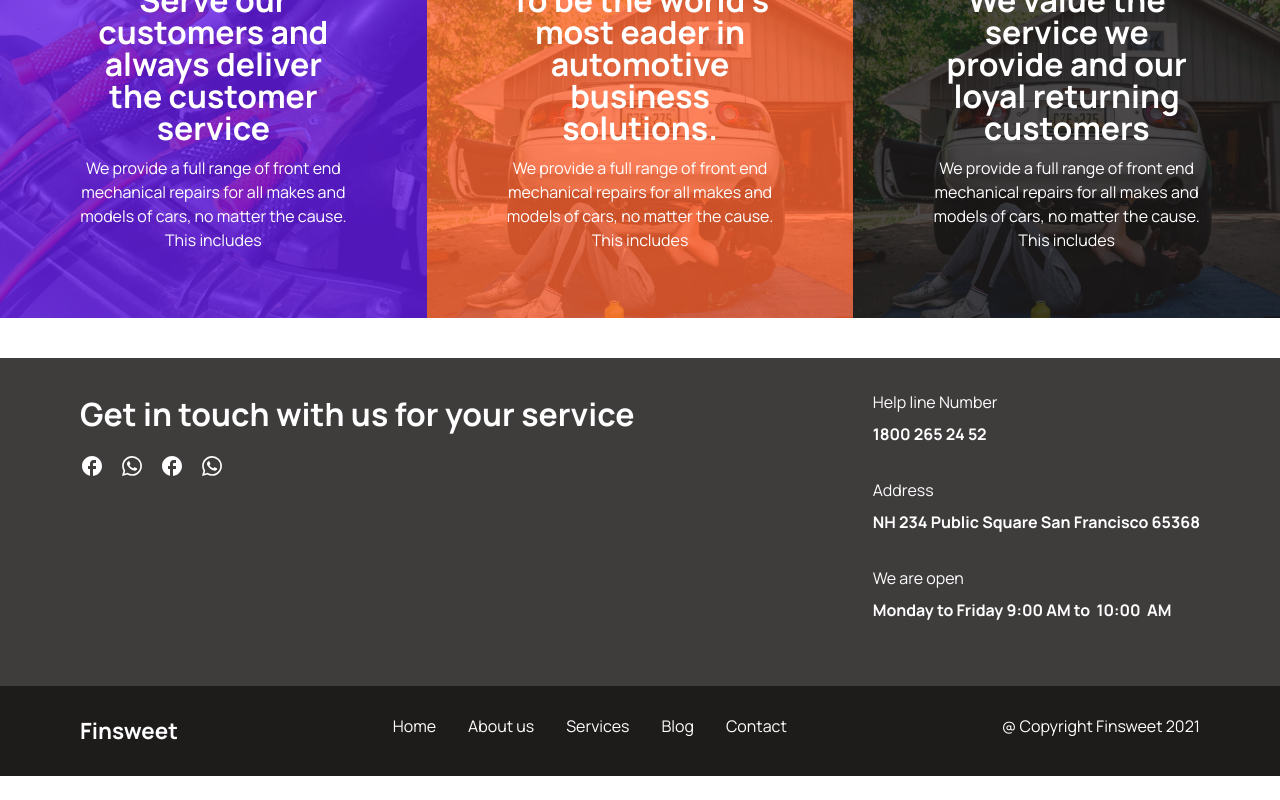
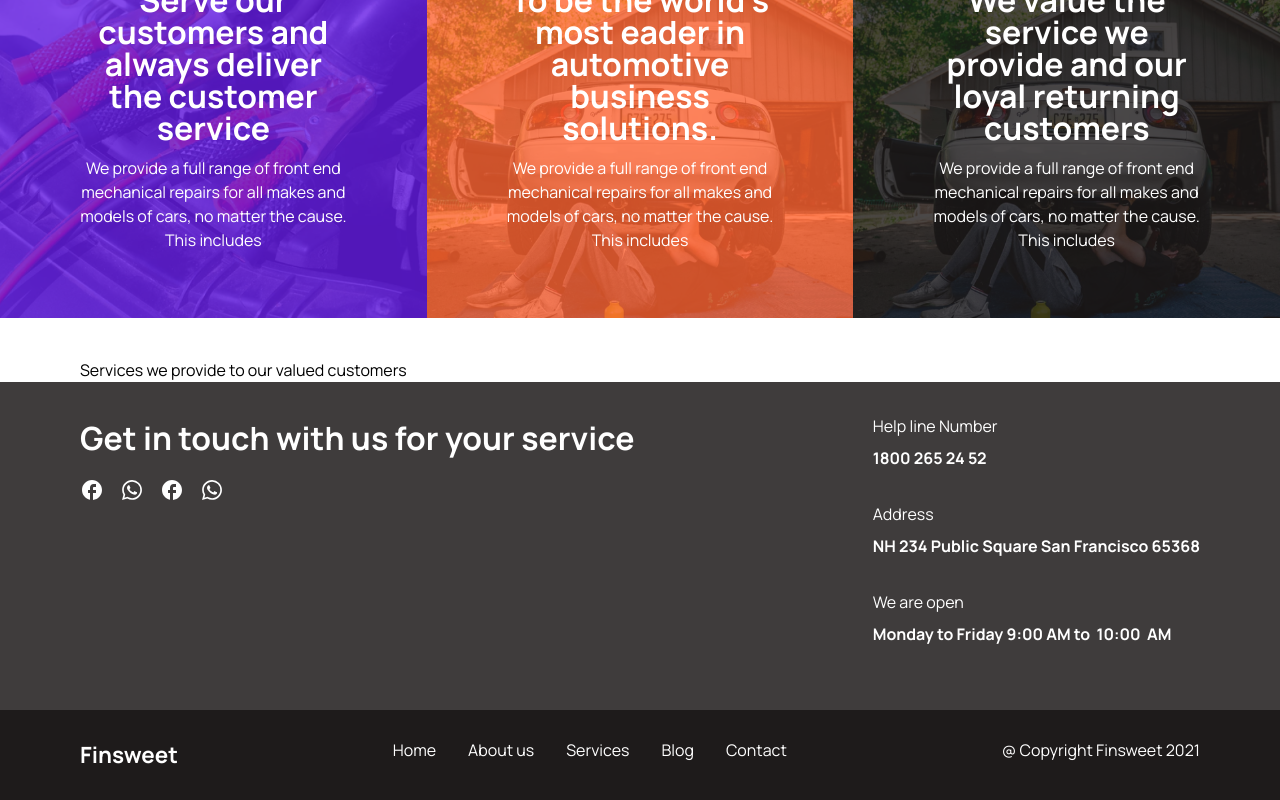
Before and after one commit to solawaleayomide/Finsweet-Auto, a React (Create React App) app: page /about in a window 1280 px wide. Shown: the part 1250-2050 px from the top of the page. Before the commit the page ends 2026 px from the top, so only its background shows below. Built offline with nearby package versions, Linux system fonts and the light colour scheme.

Commit message:
finsweet-auto

```diff
--- a/src/components/Clr.js
+++ b/src/components/Clr.js
@@ -3,7 +3,7 @@ import React from "react";
 function Clr({ img, text1, text2, bgColor }) {
   return (
     <div
-      className={`relative md:w-[600px] h-[380px] md:h-[400px] overflow-hidden ${bgColor}`}
+      className={`relative md:w-[600px] md:h-[400px] overflow-hidden ${bgColor}`}
     >
       <div className="absolute top-0 opacity-20 object-cover h-[400px] inset-0">
         <img src={img} alt="imag" />
--- a/src/pages/about/sections/Features.js
+++ b/src/pages/about/sections/Features.js
@@ -1,7 +1,11 @@
 import React from "react";
 
 function Features() {
-  return <div className="container"></div>;
+  return (
+    <div className="container">
+      <h2>Services we provide to our valued customers</h2>
+    </div>
+  );
 }
 
 export default Features;
```
